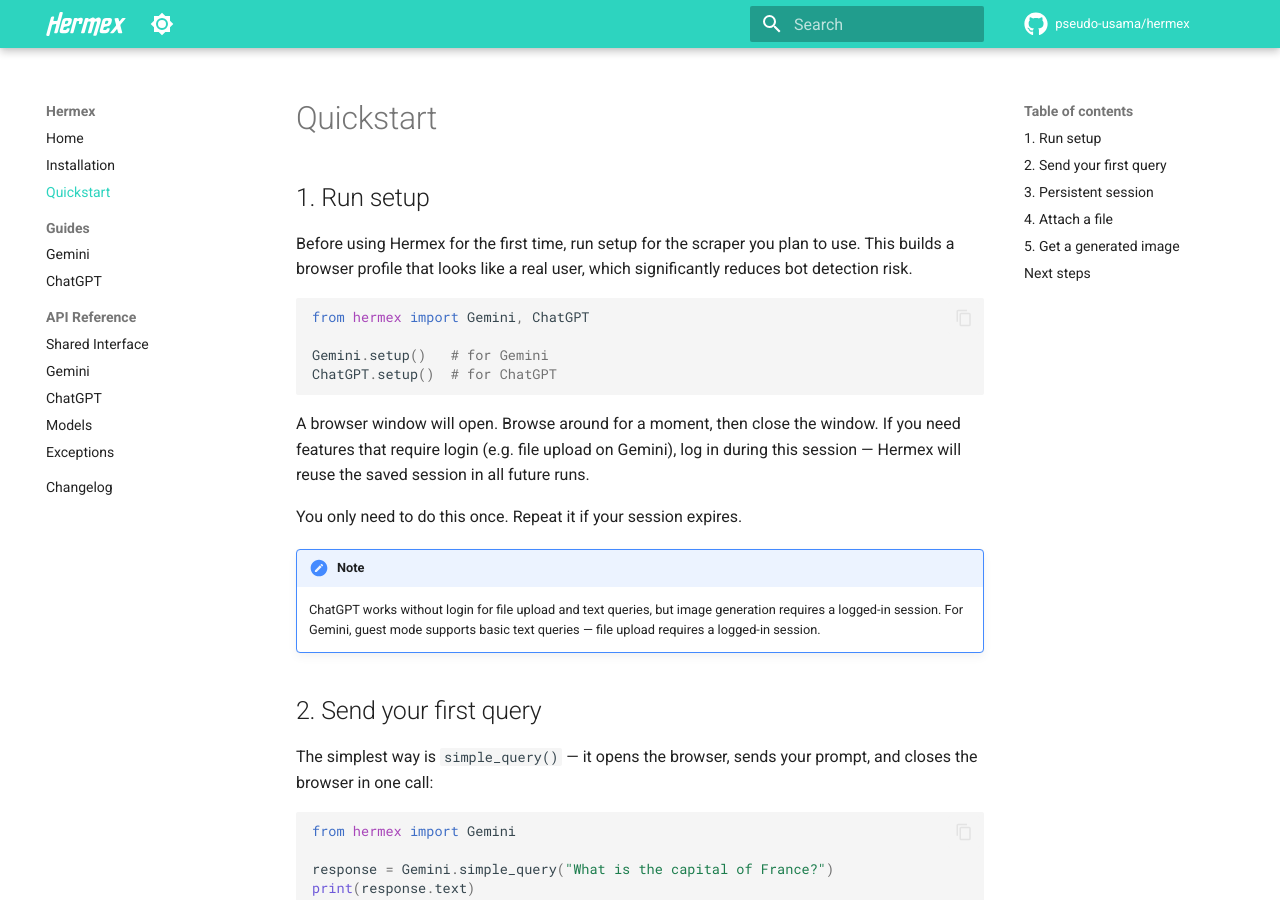
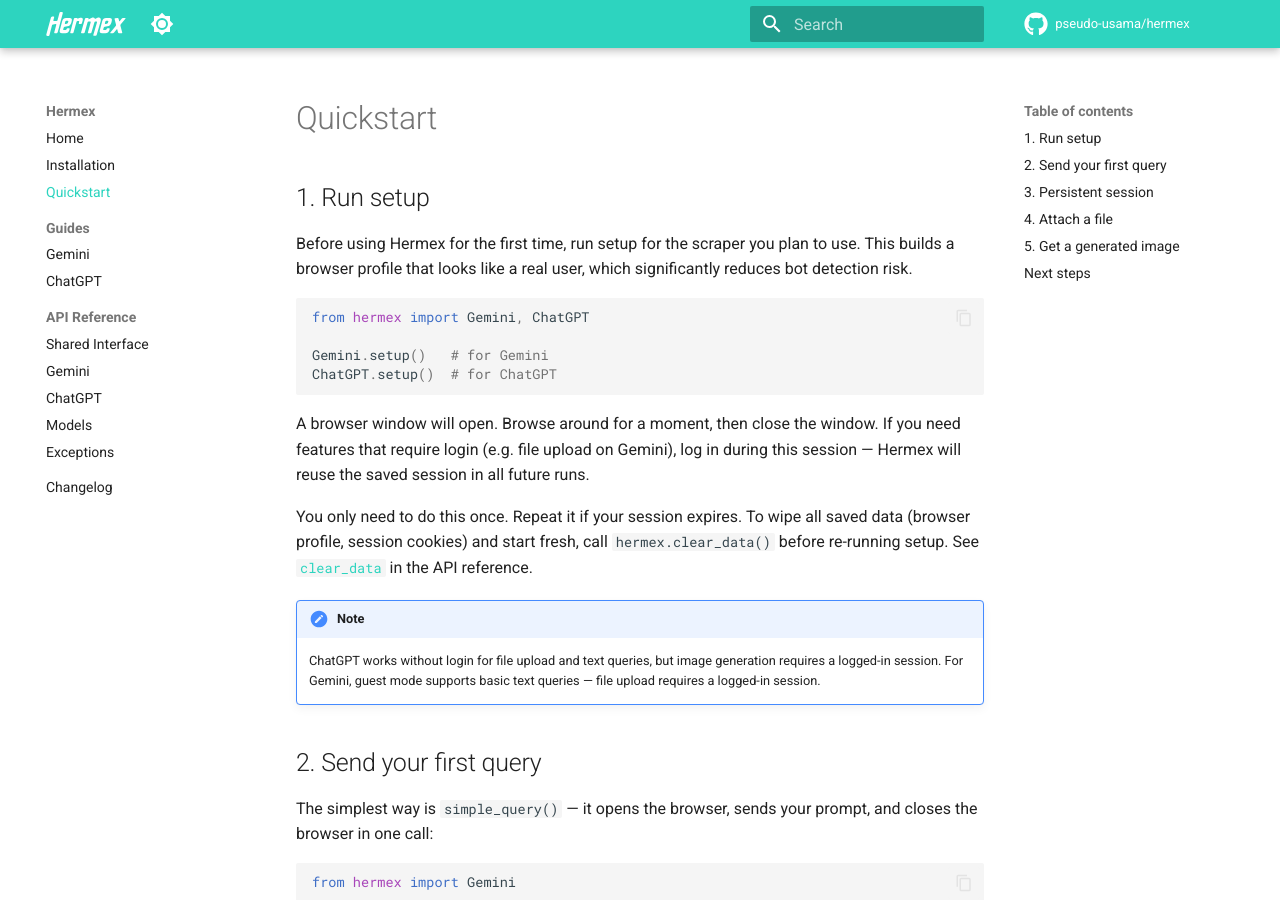
Before and after one commit to pseudo-usama/hermex, an MkDocs documentation site: the page built from docs/content/quickstart.md, in a window 1280 px wide and 900 px high. Built offline with MkDocs 1.6.1 and Material for MkDocs 9.7.7, drawn with Linux system fonts in a browser that asks for light colours; comment, search, counter and statistics services are not loaded.

Commit message:
updated docs

```diff
--- a/docs/content/quickstart.md
+++ b/docs/content/quickstart.md
@@ -17,7 +17,7 @@
 
 A browser window will open. Browse around for a moment, then close the window. If you need features that require login (e.g. file upload on Gemini), log in during this session — Hermex will reuse the saved session in all future runs.
 
-You only need to do this once. Repeat it if your session expires.
+You only need to do this once. Repeat it if your session expires. To wipe all saved data (browser profile, session cookies) and start fresh, call `hermex.clear_data()` before re-running setup. See [`clear_data`](api/shared-interface.md#data-management) in the API reference.
 
 !!! note
     ChatGPT works without login for file upload and text queries, but image generation requires a logged-in session. For Gemini, guest mode supports basic text queries — file upload requires a logged-in session.
```
Also changed, not shown: docs/content/api/shared-interface.md (+6 -0 lines), 1 other file.
